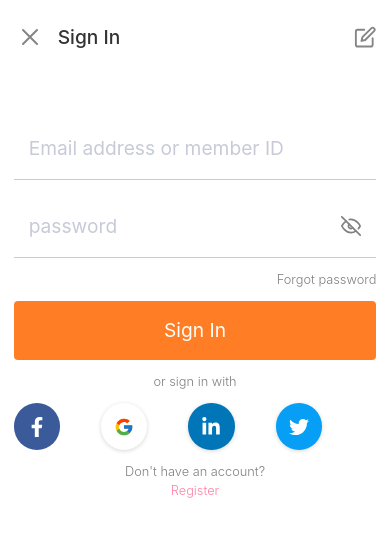
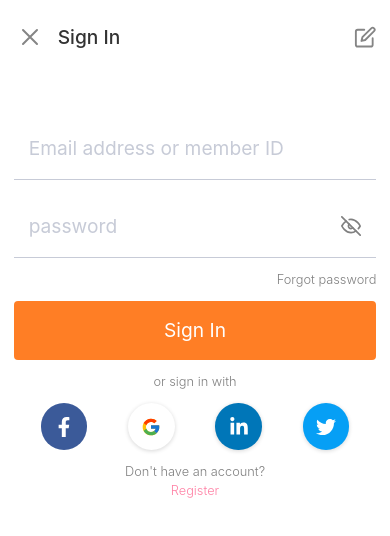
Before and after one commit to Big-5ive/5squares, a React (Vite) app: page /#/ in a window 390 px wide. Shown: the top 536 px of the page. Built offline with nearby package versions, Linux system fonts and the light colour scheme.

Commit message:
LoginPage Mobile View1

```diff
--- a/src/Components/Auth/Login/MobileView/LoginMobile.jsx
+++ b/src/Components/Auth/Login/MobileView/LoginMobile.jsx
@@ -65,7 +65,7 @@ export function LoginMobile() {
   return (
     <Container>
       <Wrapper>
-        <form onSubmit={handleSubmit} className="mb-20 w-full flex flex-col space-y-3">
+        <form onSubmit={handleSubmit} className="mb-20 w-full flex flex-col items-center space-y-3">
           <div className="flex-btw justify-between w-full">
             <button className="flex-center space-x-3" type="button" onClick={() => nav(-1)}>
               <IoCloseOutline style={{ fontSize: "2rem", color: "#858585" }} />
@@ -76,7 +76,7 @@ export function LoginMobile() {
             </Link>
           </div>
 
-            <div className="h-10 flex items-center space-x-3 mb-10 ">
+            <div className="w-full h-10 flex items-center space-x-3 mb-10 ">
                {error && (
             <>
               <PiWarningCircleFill className="text-red-500 text-[1.5em]" />
```
